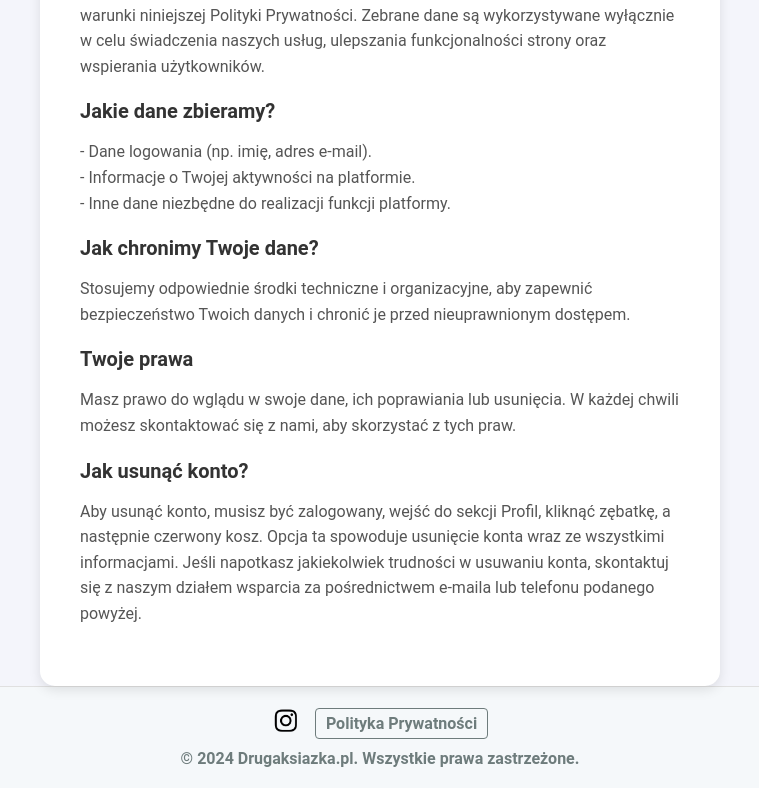
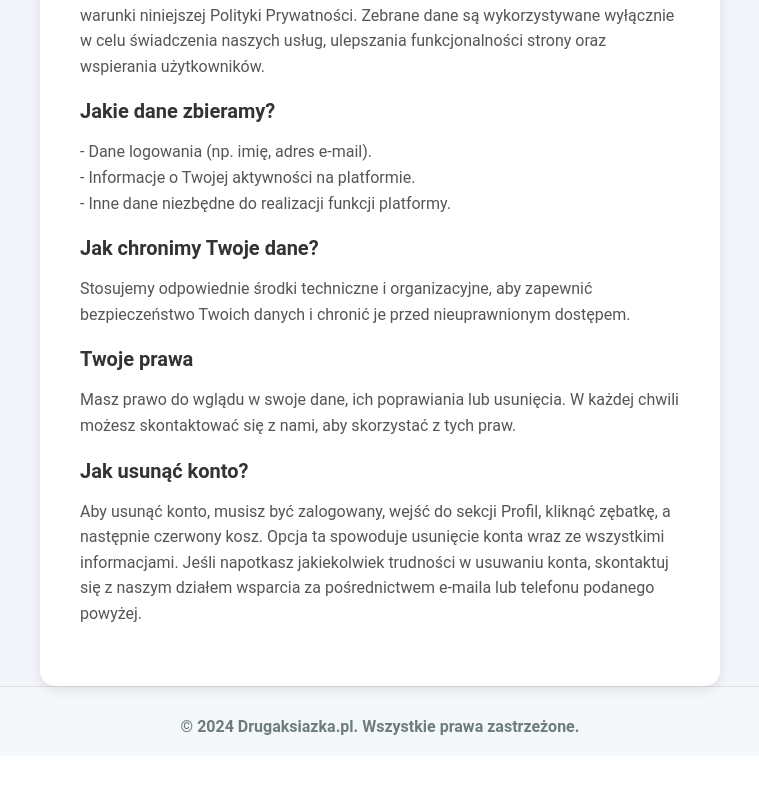
Before and after one commit to DorianBajorek/book-web-ui, a React (Create React App) app: page /polityka-prywatnosci in a window 1280 px wide. Shown: the part 658-1454 px from the top of the page, without its empty margins (260-1019 px from the left). After the commit the page ends 1422 px from the top, so only its background shows below. Built offline with nearby package versions, Linux system fonts and the light colour scheme.

Commit message:
add changes

```diff
--- a/src/components/Footer.tsx
+++ b/src/components/Footer.tsx
@@ -2,12 +2,6 @@ const Footer: React.FC = () => {
   return (
     <div style={styles.footerContainer}>
       <div style={styles.linkContainer}>
-        <a href="https://www.instagram.com/drugaksiazka_official/" target="_blank" rel="noopener noreferrer" style={styles.link}>
-          <img src="/instagram-logo.png" alt="Instagram" style={styles.icon} />
-        </a>
-        <a href="/polityka-prywatnosci" style={styles.privacyButton}>
-          Polityka Prywatności
-        </a>
       </div>
       <p style={styles.footerText}>© 2024 Drugaksiazka.pl. Wszystkie prawa zastrzeżone.</p>
     </div>
```
